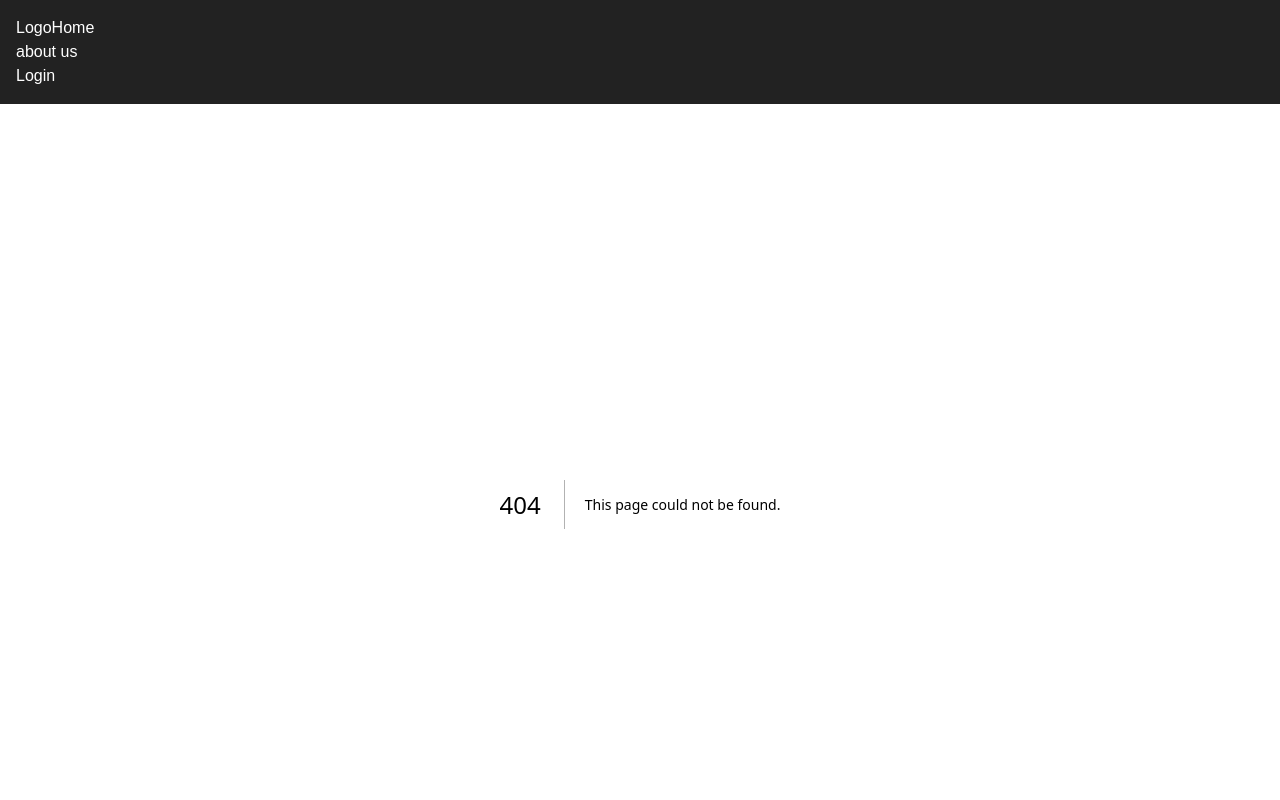
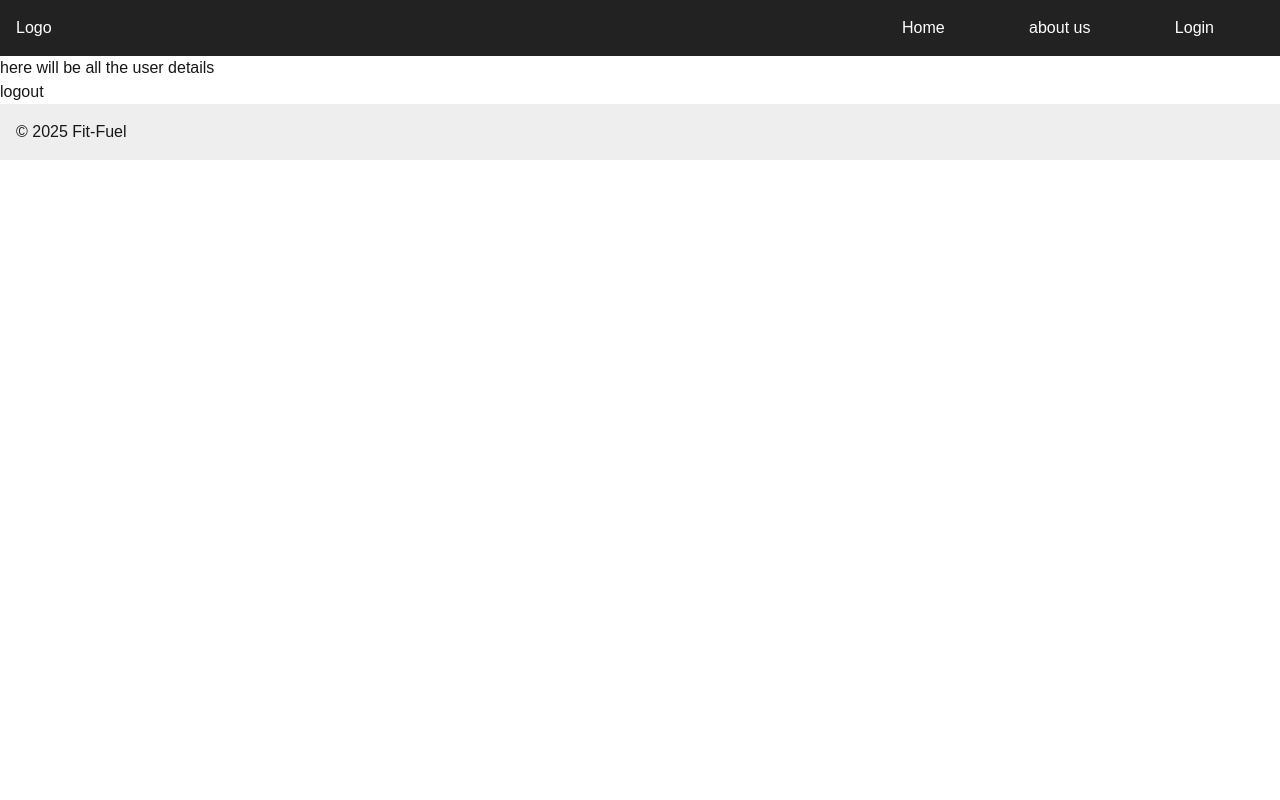
Before and after one commit to Akhil3236/Tracker, a Next.js app in the folder frontend/: page /user in a window 1280 px wide. Before the commit this address had no page. Shown: the top 800 px of the page. Built offline with nearby package versions, Linux system fonts and the light colour scheme; no server answers.

Commit message:
added the userpage and header changes

```diff
--- a/frontend/src/app/dashboard/page.tsx
+++ b/frontend/src/app/dashboard/page.tsx
@@ -27,7 +27,7 @@ function Page({}: Props) {
           } catch (err) {
             console.error("Not authenticated", err);
             setLoading(false);
-            router.push("/login");
+            router.push("login");
           }
         };
 
--- a/frontend/src/app/globals.css
+++ b/frontend/src/app/globals.css
@@ -25,3 +25,21 @@ body {
   color: var(--foreground);
   font-family: Arial, Helvetica, sans-serif;
 }
+
+.header{
+
+  display: flex;
+  flex-direction: row;
+  justify-content: space-between;
+
+}
+ .right{
+
+
+  display: flex;
+  flex-direction: row;
+  justify-content: space-between;
+  width: 25%;
+  margin-inline-end: 50px;
+
+}
--- /dev/null
+++ b/frontend/src/app/user/page.tsx
@@ -0,0 +1,43 @@
+"use client";
+import React from 'react'
+import axios from 'axios';
+import { useRouter } from 'next/navigation';
+
+type Props = {}
+
+function page({}: Props) {
+
+  const navigate=useRouter();
+  const logout=async()=>{
+
+
+    const res=await axios.post(`${process.env.NEXT_PUBLIC_BACKEND_URL}auth/logout`, {}, {
+        withCredentials:true
+    });
+
+    if(res.status===200){
+        // Dispatch custom event to refresh header
+        window.dispatchEvent(new Event('auth-changed'));
+        navigate.push("login");
+    }
+
+  }
+
+  return (
+    <>
+
+
+     <p>
+     here will be all the user details
+     </p>
+
+
+    <button onClick={logout}>
+        logout
+    </button>
+
+    </>
+  )
+}
+
+export default page
--- a/frontend/src/component/Header.tsx
+++ b/frontend/src/component/Header.tsx
@@ -1,17 +1,85 @@
+"use client";
+
+
+import axios from "axios";
 import Link from "next/link";
+import { useEffect, useState } from "react";
+import { useRouter } from "next/navigation";
 
 // src/components/Header.tsx
 export default function Header() {
+
+  const [logged,setlooged]=useState(false);
+  const router = useRouter();
+
+  useEffect(()=>{
+
+    const checkuser=async()=>{
+      try {
+        const res = await axios.get(`${process.env.NEXT_PUBLIC_BACKEND_URL}user`, {
+          withCredentials: true,
+        });
+        if(res){
+          setlooged(true);
+        }
+      } catch (err) {
+        setlooged(false);
+      }
+    }
+
+    checkuser();
+
+    // Listen for auth changes
+    const handleStorageChange = () => {
+      checkuser();
+    };
+
+    const handleAuthChange = () => {
+      checkuser();
+    };
+
+    window.addEventListener('storage', handleStorageChange);
+    window.addEventListener('focus', checkuser);
+    window.addEventListener('auth-changed', handleAuthChange);
+
+    return () => {
+      window.removeEventListener('storage', handleStorageChange);
+      window.removeEventListener('focus', checkuser);
+      window.removeEventListener('auth-changed', handleAuthChange);
+    };
+  },[router])
+
+
     return (
       <header style={{ padding: "1rem", background: "#222", color: "#fff" }}>
 
-        <nav>
-            <Link href="/">Logo</Link>
+        <nav className="header">
+          <div className="left">
+            <Link href="/dashboard">Logo</Link>
+          </div>
+
+
+          <div className="right">
+
+
+
             <Link href="/">Home</Link>
-            <br />
+
             <Link href="/about">about us</Link>
-            <br />
-            <Link href="/login">Login</Link>
+
+
+            {
+              logged ? (
+                <>
+                  <Link href="/user">user</Link>
+                </>
+              ) : (
+                <>
+                <Link href="/login">Login</Link>
+                </>
+              )
+            }
+            </div>
         </nav>
       </header>
     );
```
Also changed, not shown: 1 other file (tests, documents, lock files or other folders).
